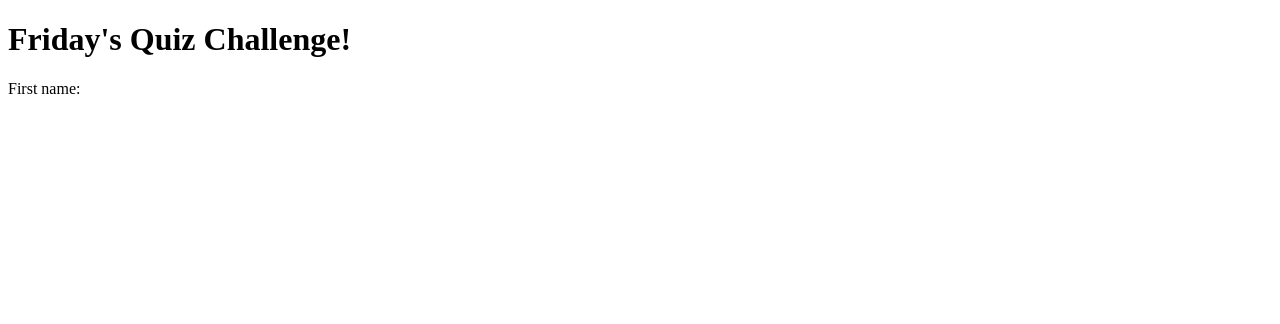
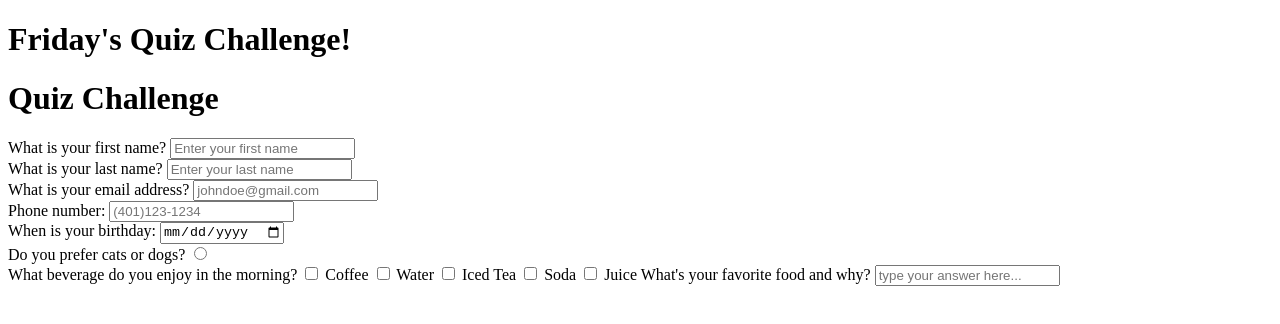
Before and after one commit to dmhebron/FridayAssignment, a plain HTML site: page Quiz/index.html in a window 1280 px wide. Drawn offline with Linux system fonts and the light colour scheme.

Commit message:
final product

```diff
--- a/Quiz/index.html
+++ b/Quiz/index.html
@@ -9,8 +9,43 @@
 <body>
     <h1>Friday's Quiz Challenge!</h1>
     <form>
-<label for="name">First name:</label> <br>
+        <header>
+            <h1>Quiz Challenge</h1>
+        </header>
+        <form>
+            <label for="fname"> What is your first name?</label>
+                 <input type="text" name="fname" placeholder="Enter your first name" required><br>
 
+            <label for="lname"> What is your last name?</label>
+                 <input type="text" name="lname" placeholder="Enter your last name" required><br>
+
+            <label for="email"> What is your email address?</label>
+                 <input for="email" name="email" placeholder="johndoe@gmail.com"><br>
+
+            <label for="phone">Phone number:</label>
+                <input type="text" name="phonenumber" placeholder="(401)123-1234"></br>
+
+            <label for="birthday">When is your birthday:</label>
+                 <input type="date" name="birthday"></br>
+
+           <label for="radio">Do you prefer cats or dogs?</label>
+                 <input type="radio" value="Cats" value="Dogs"></br>
+
+           <label for="beverage"> What beverage do you enjoy in the morning? </label>
+                <input type="checkbox" id="option1" name="option1" value="Coffee">
+                   <label for="option1"> Coffee </label>
+                <input type="checkbox" id="option2" name="option2" value="Water">
+                   <label for="option2"> Water </label>
+                <input type="checkbox" id="option3" name="option3" value="Iced Tea">
+                   <label for="option3"> Iced Tea </label>
+                <input type="checkbox" id="option4" name="option4" value="Soda">
+                   <label for="option4"> Soda </label>
+                <input type="checkbox" id="option5" name="option5" value="Juice">
+                   <label for="option5"> Juice </label>
+
+
+<label for="food">What's your favorite food and why?</label>
+<input type="textarea" placeholder="type your answer here...">
 
 
 
```
Also changed, not shown: 1 other file.
